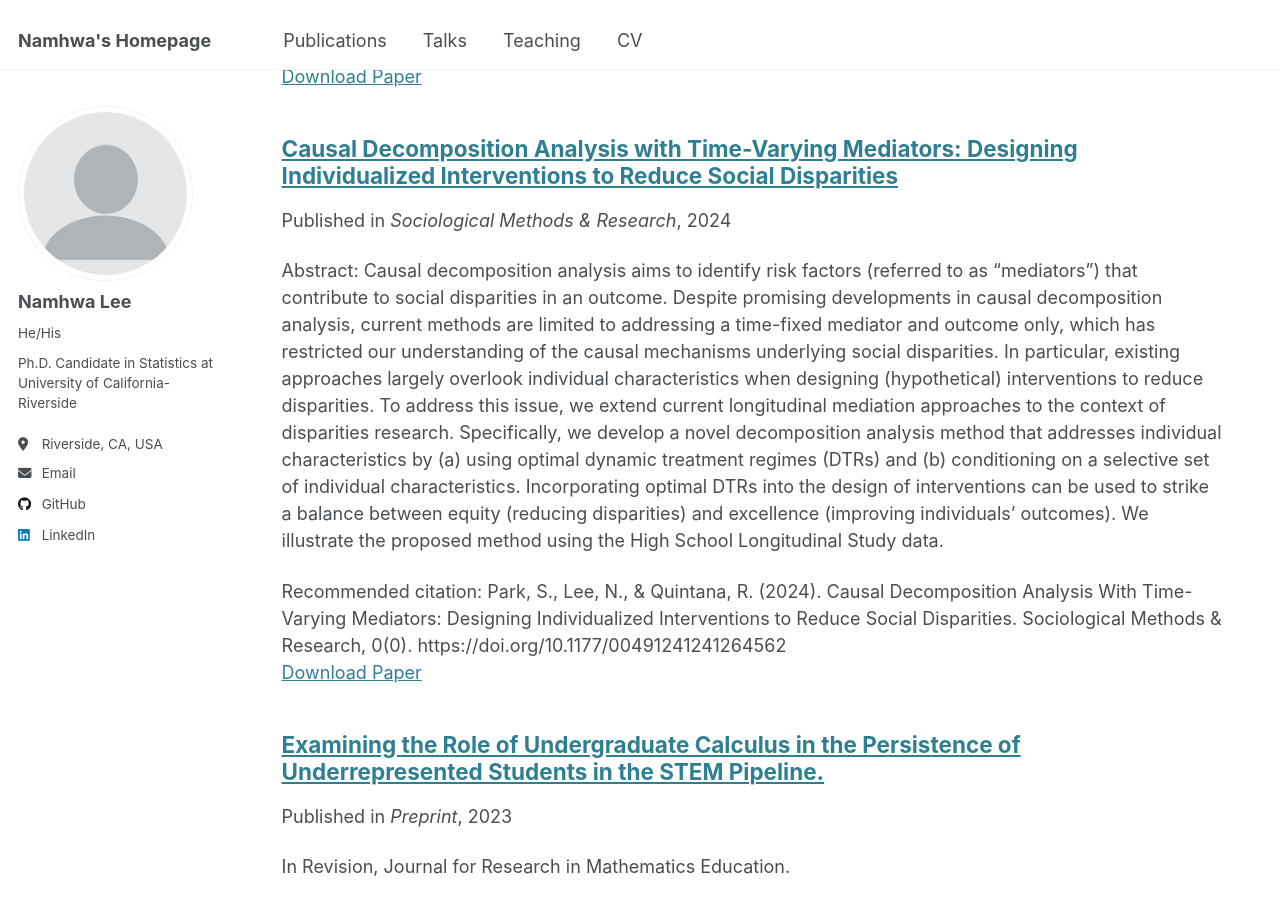
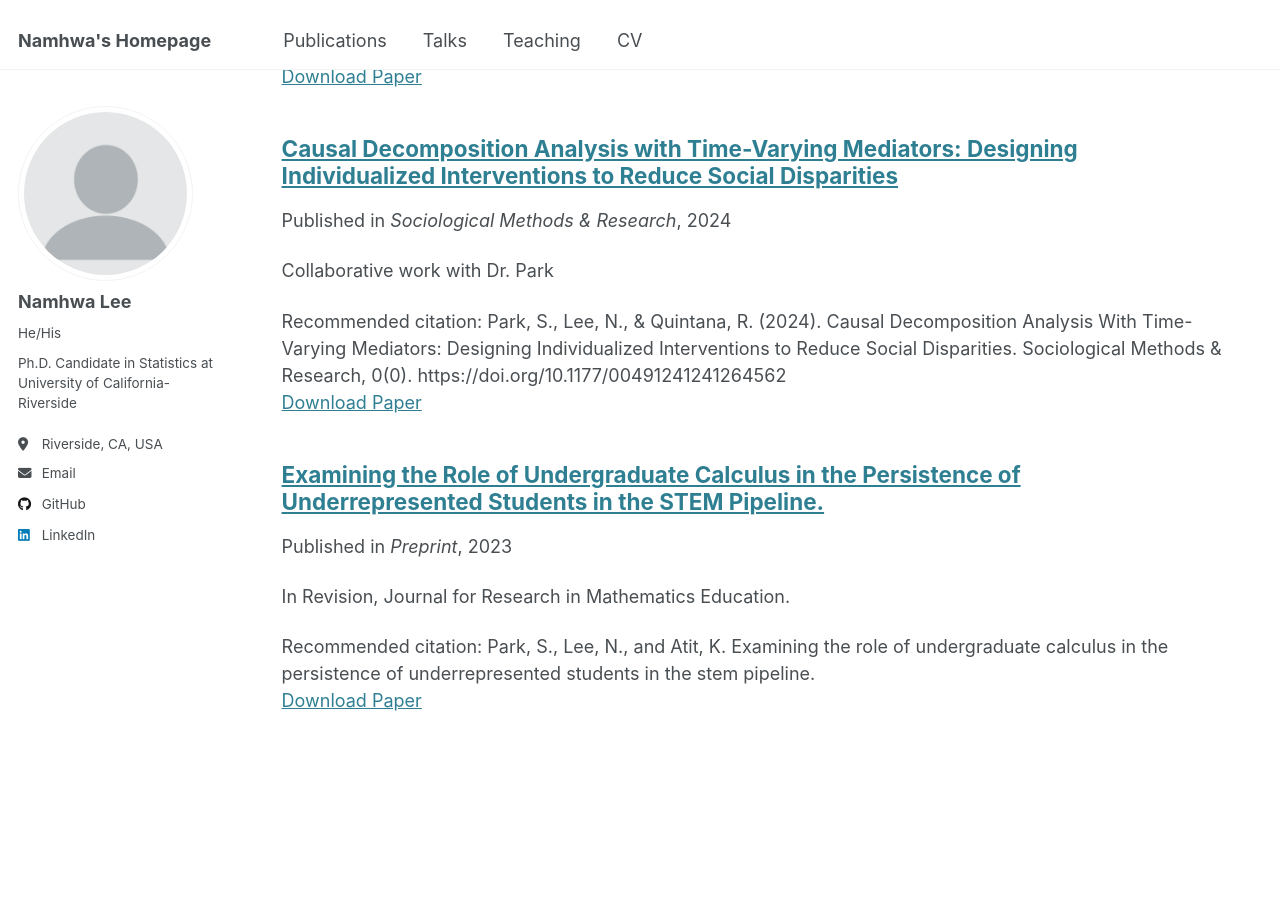
Before and after one commit to NamhwaLee/NamhwaLee.github.io, a Jekyll site: the page built from _pages/publications.html, in a window 1280 px wide and 900 px high, scrolled down 434 px. Built offline with Jekyll 4.4.1, drawn with Linux system fonts in a browser that asks for light colours.

Commit message:
Update my-paper-2.md

```diff
--- a/_publications/my-paper-2.md
+++ b/_publications/my-paper-2.md
@@ -3,7 +3,7 @@ title: "Causal Decomposition Analysis with Time-Varying Mediators: Designing Ind
 collection: publications
 category: manuscripts
 permalink: /publication/my-paper-2
-# excerpt: 'This paper is a collaborative work while '
+excerpt: 'Collaborative work with Dr. Park'
 date: 2024-07-26
 venue: 'Sociological Methods & Research'
 #slidesurl: 'http://academicpages.github.io/files/slides2.pdf'
```
